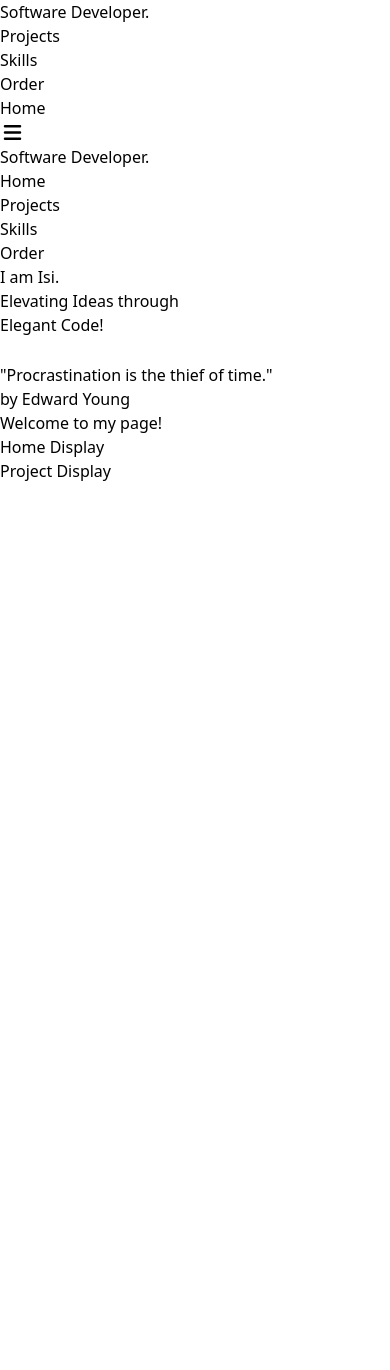
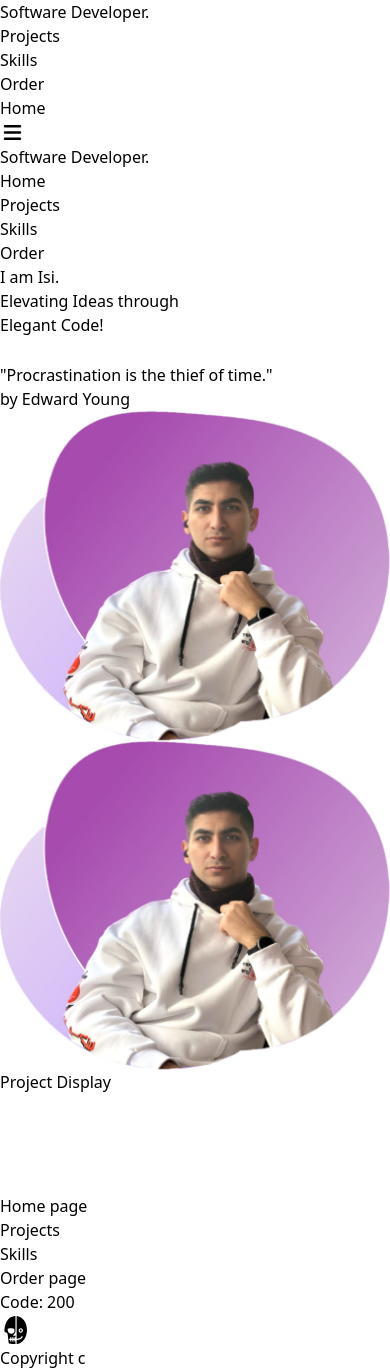
Before and after one commit to ismayil-allahverdiyev/profile-website, a React (Vite) app: page / in a window 390 px wide. Before the commit the page ends 844 px from the top, so only its background shows below. Built offline with nearby package versions, Linux system fonts and the light colour scheme; some icons are missing.

Commit message:
bottombar added

```diff
--- a/src/App.tsx
+++ b/src/App.tsx
@@ -3,17 +3,17 @@ import './index.css'
 import NavBar from './components/navbar'
 import HomeDisplay from './components/homedisplay'
 import ProjectDisplay from './components/projects/project_display'
+import BottomBarView from './components/bottombar/view/bottom_bar_view'
 
 function App() {
   return (
     <>
-      <div className='bg-gradient-to-r backdrop-filter backdrop-blur-[100px] backdrop:{#4ea8de}'>
-        <div className='flex flex-col relative'>
-          <NavBar />
-          <HomeDisplay />
-          <ProjectDisplay />
-        </div>
-      </div>
+      <div className='flex flex-col'>
+        <NavBar />
+        <HomeDisplay />
+        <ProjectDisplay />
+        <BottomBarView />
+      </div >
     </>
   )
 }
--- /dev/null
+++ b/src/components/bottombar/view/bottom_bar_view.tsx
@@ -0,0 +1,26 @@
+import { GiHalfDead } from 'react-icons/gi'
+
+export default function BottomBarView() {
+    return <>
+        <div className="flex flex-col bg-[#EDCEFC]">
+            <div className="flex justify-between">
+                <div className="text-[#390ca380] flex flex-col md:text-7xl sm:text-6xl lg:text-8xl text-4xl justify-center items-start m-8 ml-24 mt-16 relative w-full">
+                    <p className="lg:hover:text-9xl md:hover:text-8xl sm:hover:text-7xl hover:text-5xl hover:text-[#3A0CA3] ease-in-out duration-200 p-4">Home page</p>
+                    <p className="lg:hover:text-9xl md:hover:text-8xl sm:hover:text-7xl hover:text-5xl hover:text-[#3A0CA3] ease-in-out duration-200 p-4">Projects</p>
+                    <p className="lg:hover:text-9xl md:hover:text-8xl sm:hover:text-7xl hover:text-5xl hover:text-[#3A0CA3] ease-in-out duration-200 p-4">Skills</p>
+                    <p className="lg:hover:text-9xl md:hover:text-8xl sm:hover:text-7xl hover:text-5xl hover:text-[#3A0CA3] ease-in-out duration-200 p-4">Order page</p>
+                    <p className="lg:text-9xl md:text-7xl sm:text-[7xl] text-[0] font-bold text-white absolute top-[50%] bottom-[50%] right-24">
+                        <span className="lg:text-7xl md:text-5xl text-[0]">Code: </span>200
+                    </p>
+                    <div className="flex h-16 w-16 bg-white absolute bottom-0 right-0 rounded-full">
+                        <div className="flex h-14 w-14 m-1 bg-[#2d133f] absolute bottom-0 right-0 rounded-full">
+                            <GiHalfDead className="fill-white m-auto" size={32} />
+                        </div>
+                    </div>
+                </div>
+
+            </div>
+            <h1 className="text-center text-white font-semibold p-1">Copyright c</h1>
+        </div>
+    </>
+}
--- a/src/components/homedisplay.tsx
+++ b/src/components/homedisplay.tsx
@@ -1,9 +1,10 @@
 import { PiSparkleFill } from "react-icons/Pi";
+import Me from "../assets/me.png";
 
 export default function HomeDisplay() {
     return (
-        <div className="h-screen flex flex-row ">
-            <div className="h-screen flex flex-col justify-center max-w-[50%] text-center mx-auto text-3xl font-semibold pb-28">
+        <div className="flex flex-row">
+            <div className="min-h-screen flex flex-col lg:justify-center md:justify-center sm:justify-center justify-center text-center mx-auto text-3xl font-semibold pb-28 relative">
                 <p className="text-left">I am <span className="font-bold text-[#7400b8] text-4xl">Isi</span>.</p>
                 <p className="text-left pt-2">Elevating Ideas through <span> </span>
                     <div className="relative inline-block">
@@ -16,10 +17,11 @@ export default function HomeDisplay() {
                 <p className="text-left pt-12 text-gray-400">
                     "Procrastination is the thief of time." <br /><span className="pl-[10%]">by Edward Young</span>
                 </p>
+                <img src={Me} alt="" className="lg:p-24 md:p-24 sm:p-0 sm:m-8 m-8 p-0 absolute right-0 top-0 lg:w-0 md:w-0 w-[50%]" />
+
             </div>
-            <div className="h-screen flex flex-col justify-center max-w-[50%] text-center mx-auto ">
-                <h1>Welcome to my page!</h1>
-                <h1>Home Display</h1>
+            <div className="min-h-screen lg:p-24 md:p-0 sm:p-0 p-0 flex flex-col justify-center lg:max-w-[50%] md:max-w-[30%] sm:max-w-[0] max-w-[0] text-center mx-auto ">
+                <img src={Me} alt="" className="md:p-0 lg:p-0 p-0" />
             </div>
         </div>
     );
--- a/src/components/projects/project_display.tsx
+++ b/src/components/projects/project_display.tsx
@@ -2,17 +2,11 @@ import { IoIosArrowForward } from 'react-icons/io';
 
 export default function ProjectDisplay() {
     return <>
-        <div className="h-screen relative text-center">
-            <div>
-                <h1 className="flex w-screen h-screen fixed items-center pl-24 text-9xl tracking-[30px] font-semibold" >Project Display</h1>
-            </div>
-            <div className='h-screen flex flex-row justify-end items-center right-0'>
-                <div className="container bg-black w-[450px] h-[80%] rounded-3xl">
-
-                </div>
-                <div className="container bg-black w-[450px] h-[80%] rounded-3xl ml-16">
-
-                </div>
+        <div className="flex h-screen relative">
+            <h1 className="flex h-screen justify-center items-center pl-24 text-5xl sm:text-7xl md:text-8xl lg:text-9xl tracking-[30px] font-semibold " >Project Display</h1>
+            <div className='flex h-screen items-center top-[0%] bottom-[0%] right-0 absolute'>
+                <div className="container bg-black w-[450px] h-[80%] rounded-3xl"></div>
+                <div className="container bg-black w-[450px] h-[80%] rounded-3xl ml-16"></div>
                 <div className="container bg-gray-600 w-[225px] h-[80%] rounded-bl-3xl rounded-tl-3xl ml-16 flex items-center justify-center">
                     <IoIosArrowForward size={100} color="white" />
                 </div>
```
Also changed, not shown: src/components/contact_me/view/contact_me_view.tsx (added, +14 -0 lines), src/assets/me.png (added).
